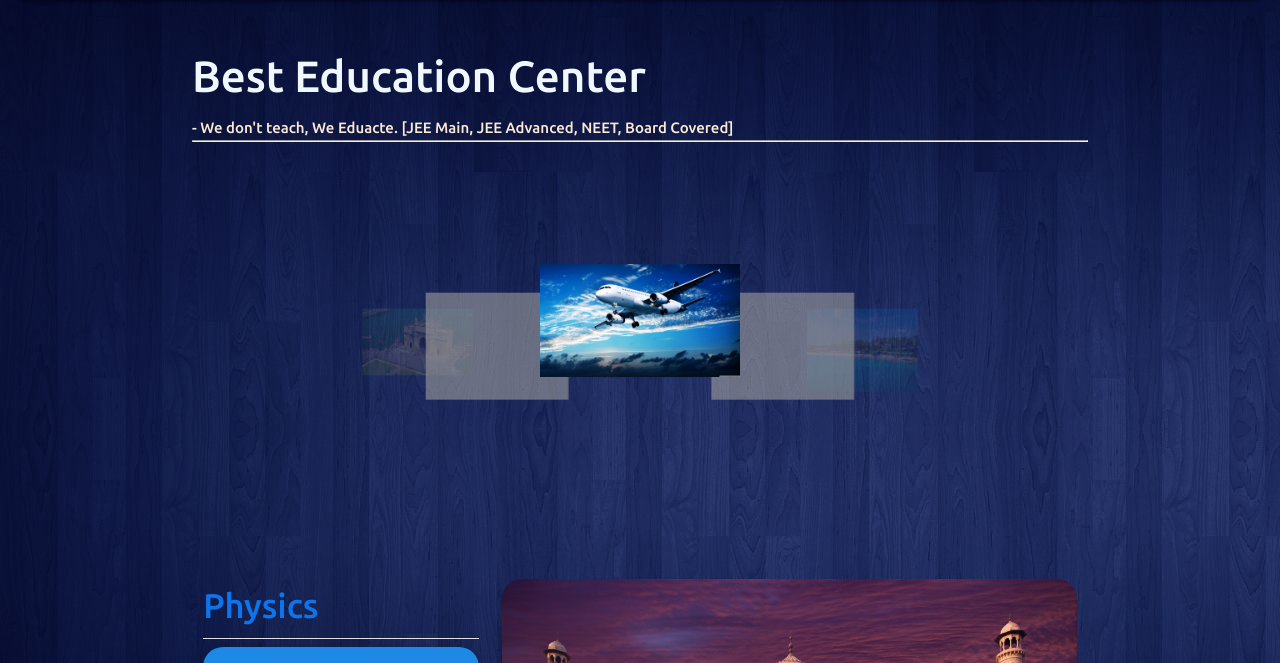
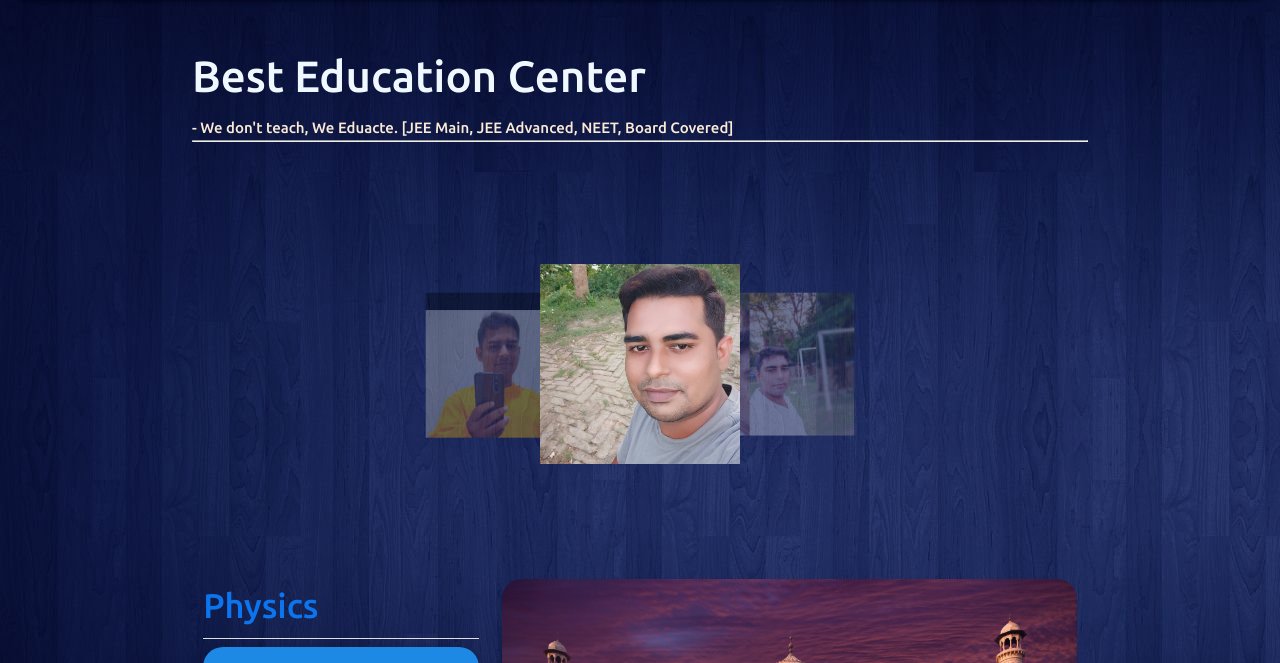
Before and after one commit to soumya-99/django-best-education-new, a Django app: page / in a window 1280 px wide. Shown: the part 64-727 px from the top of the page. Run offline with Django 3.2, Linux system fonts and the light colour scheme; data comes from the database, SQL or seed files in the repository; both versions use the stored data as it was after the commit; grey boxes are pictures that could not be loaded.

Commit message:
[2.1.2] Dynamic Carousel Added

```diff
--- a/api/models.py
+++ b/api/models.py
@@ -12,7 +12,7 @@ class PriceData(models.Model):
         return self.name
 
 class ImageDataForIntro(models.Model):
-    image = models.ImageField(upload_to="images", blank=True)
+    image = models.ImageField(upload_to="carousel_images", blank=True)
 
 class SubscriptionForm(models.Model):
     name = models.CharField(max_length=250)
--- a/templates/index.html
+++ b/templates/index.html
@@ -82,11 +82,9 @@
     <br>
 
     <div class="carousel">
-        <a class="carousel-item" href="#one!"><img src="../static/media/airplane.jpg"></a>
-        <a class="carousel-item" href="#two!"><img src="../static/media/background-with-tourist.jpg"></a>
-        <a class="carousel-item" href="#three!"><img src="../static/media/goa.jpg"></a>
-        <a class="carousel-item" href="#four!"><img src="../static/media/Maharashtra_Tourism.jpg"></a>
-        <a class="carousel-item" href="#five!"><img src="../static/media/Nalanda_University_India_ruins.jpg"></a>
+        {% for all in imageData %}
+        <a class="carousel-item" href="#one!"><img src="{{all.image.url}}"></a>
+        {% endfor %}
     </div>
 
     <div class="container">
@@ -315,15 +313,6 @@
     </section>
 
 
-    <!-- <section>
-        {% for all in imageData %}
-        <div>
-            <img src="{{all.image.url}}" alt="imageTesting">
-        </div>
-        {% endfor %}
-    </section> -->
-
-
     <footer class="page-footer blue darken-3">
         <div class="container">
             <div class="row">
```
Also changed, not shown: api/migrations/0004_auto_20201220_2145.py (added), db.sqlite3, media/carousel_images/110317102_927605504315984_3304101773937551597_n.jpg (added), media/carousel_images/5451732320310127217_o.jpg (added), media/carousel_images/79417567_753143091762227_3255975146153836544_o.jpg (added), media/images/Screenshot_99.png (deleted), media/images/ilya-pavlov-OqtafYT5kTw-unsplash.jpg (deleted).
